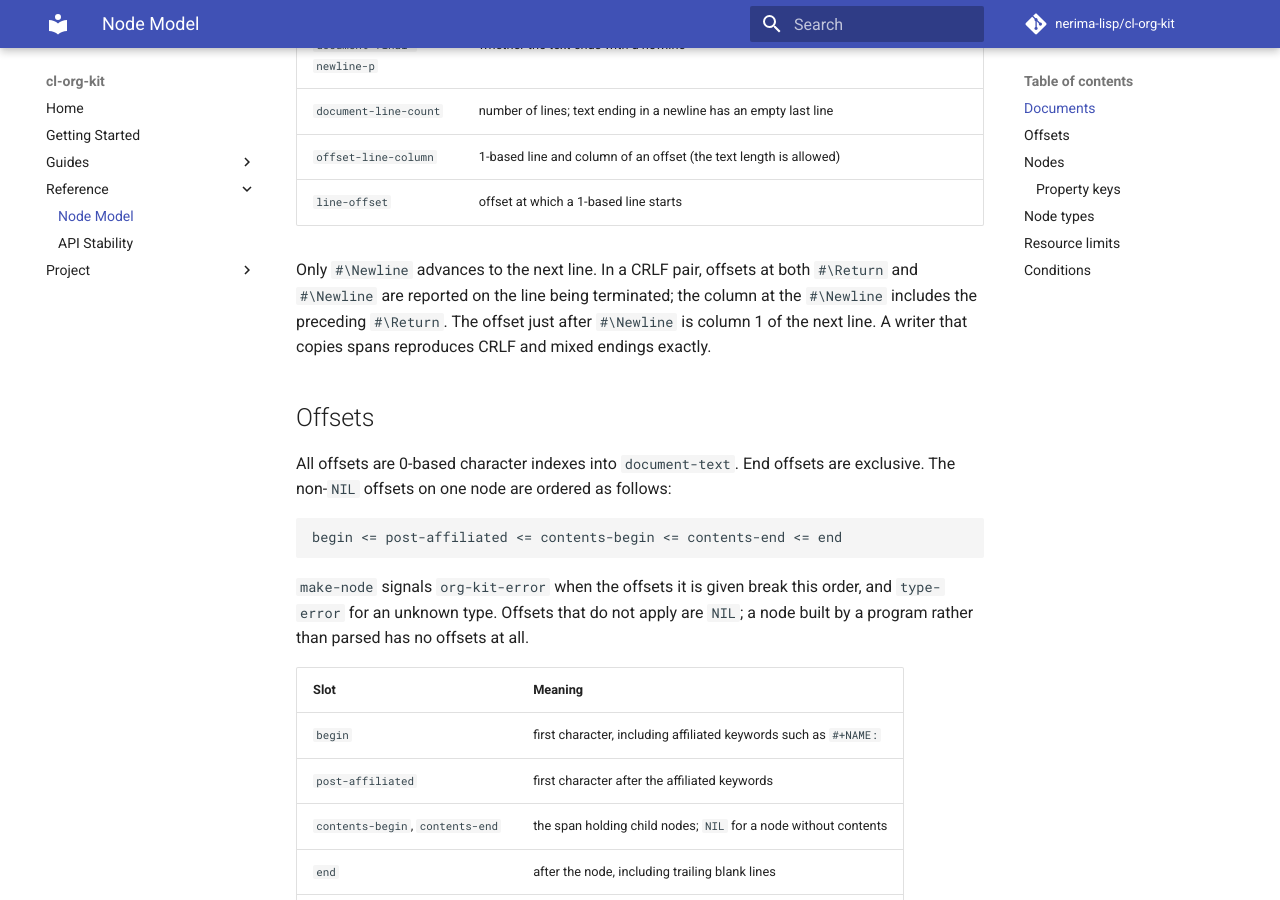
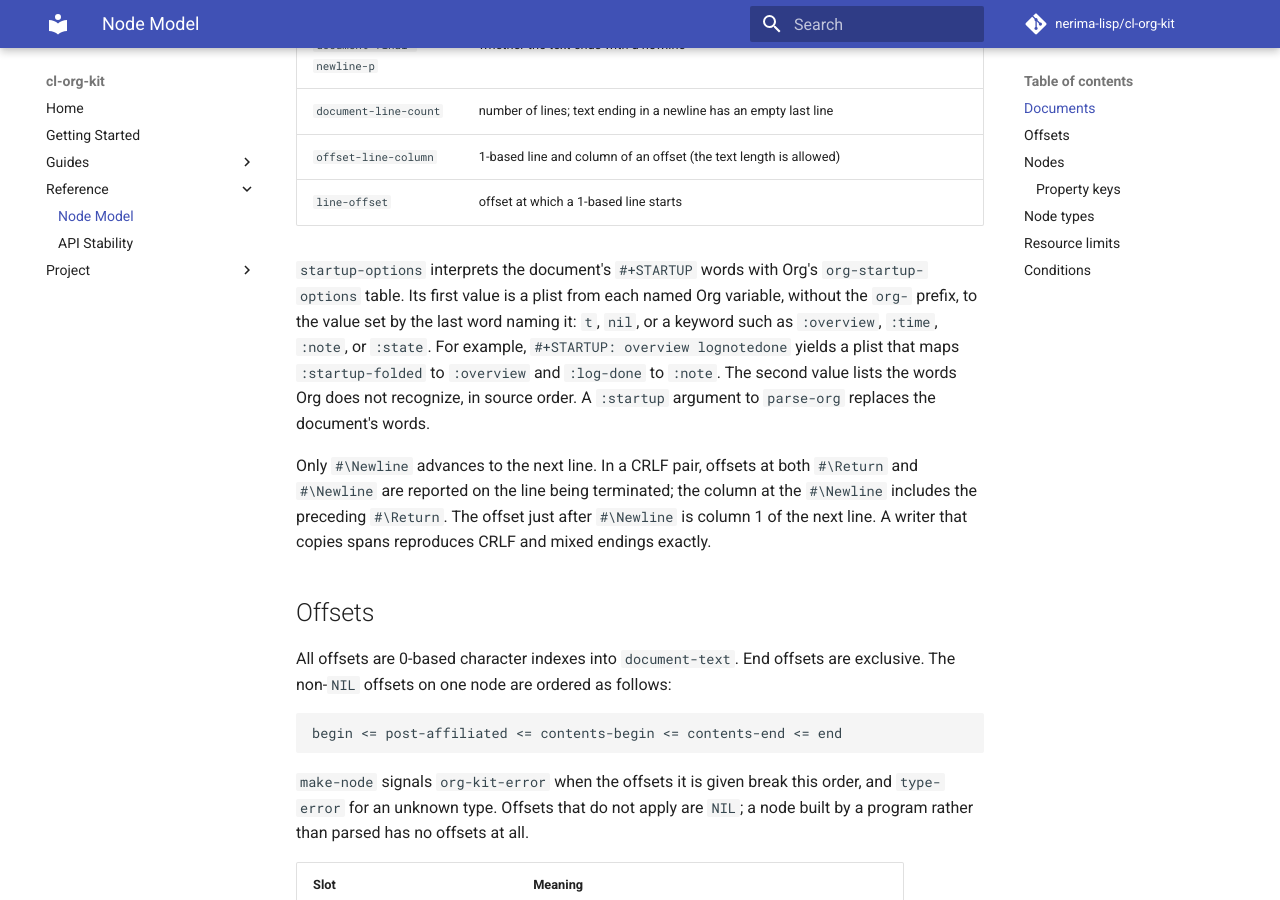
Before and after one commit to nerima-lisp/cl-org-kit, an MkDocs documentation site: the page built from docs/src/reference/node-model.md, in a window 1280 px wide and 900 px high, scrolled down 1240 px. Built offline with MkDocs 1.6.1 and Material for MkDocs 9.7.7, drawn with Linux system fonts in a browser that asks for light colours; comment, search, counter and statistics services are not loaded.

Commit message:
feat(org): expose #+STARTUP options as Org variables
Org decides folding, logging, footnote and other per-file behavior from
#+STARTUP words through its org-startup-options table. Expose that
interpretation so callers and later features read one mapping instead of
re-parsing the raw words in document settings.

```diff
--- a/docs/src/reference/node-model.md
+++ b/docs/src/reference/node-model.md
@@ -43,6 +43,15 @@ Failures:
 | `document-line-count` | number of lines; text ending in a newline has an empty last line |
 | `offset-line-column` | 1-based line and column of an offset (the text length is allowed) |
 | `line-offset` | offset at which a 1-based line starts |
+
+`startup-options` interprets the document's `#+STARTUP` words with Org's
+`org-startup-options` table. Its first value is a plist from each named Org
+variable, without the `org-` prefix, to the value set by the last word naming
+it: `t`, `nil`, or a keyword such as `:overview`, `:time`, `:note`, or
+`:state`. For example, `#+STARTUP: overview lognotedone` yields a plist that
+maps `:startup-folded` to `:overview` and `:log-done` to `:note`. The second
+value lists the words Org does not recognize, in source order. A `:startup`
+argument to `parse-org` replaces the document's words.
 
 Only `#\Newline` advances to the next line. In a CRLF pair, offsets at both
 `#\Return` and `#\Newline` are reported on the line being terminated; the
```
Also changed, not shown: 4 other files.
